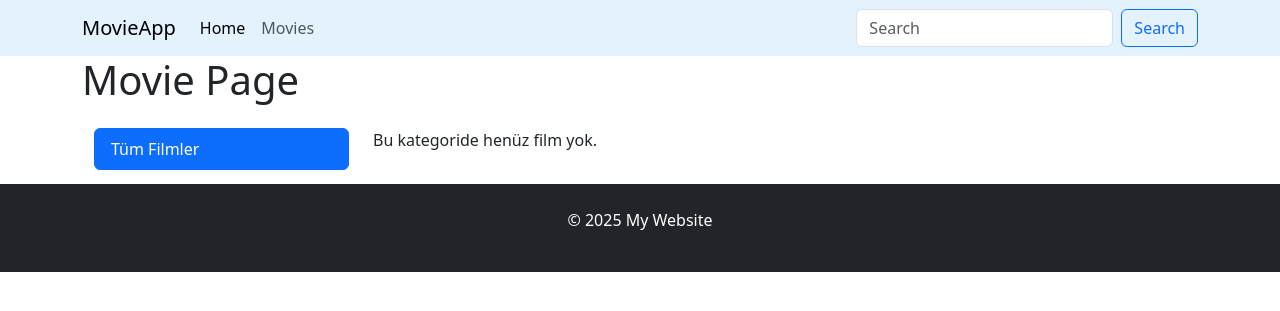
After one commit to HarunOktayB/movieDjango, a Django app: template apps/movies/templates/movies/categories.html in a window 1280 px wide. The commit adds this page. Shown: the top 311 px of the page. Run offline with Django 5.2, Linux system fonts and the light colour scheme; the template is opened without the code that fills it, so the values that code supplies are empty.

Commit message:
debugged

```diff
--- /dev/null
+++ b/apps/movies/templates/movies/categories.html
@@ -0,0 +1,9 @@
+{% extends 'base.html' %}
+{% load static %}
+{% block content %}
+    <h1>Movie Page</h1>
+
+
+    {% include 'movies/movieList.html' %}
+
+{% endblock %}
--- a/apps/movies/templates/movies/movieList.html
+++ b/apps/movies/templates/movies/movieList.html
@@ -8,15 +8,16 @@
                         Tüm Filmler
                     </a>
                     {% for kategori in kategoriler %}
-                        <a href="{% url 'categories' kategori.id %}"
-                           class="list-group-item list-group-item-action {% if secilen_kategori.id == kategori.id %}active{% endif %}">
-                            {{ kategori }}
+                        <a href="{% url 'category_movies' kategori.id %}"
+
+                        class="list-group-item list-group-item-action {% if secilen_kategori.id == kategori.id %}active{% endif %}">
+                        {{ kategori }}
                         </a>
                     {% endfor %}
                 </div>
             </div>
             <div class="col-9">
-                <div class="row">
+                <div class="row mb-3">
                     {% for f in filmler %}
                         <div class="col-4">
                             {% include 'movies/partials/movieCard.html' %}
--- a/apps/movies/urls.py
+++ b/apps/movies/urls.py
@@ -1,11 +1,12 @@
 from django.urls import path
 from . import views
-
 
 urlpatterns = [
     path('', views.home, name='home'),
     path('movies', views.movies, name='movies'),
     path('movies/<int:id>', views.movie_details, name='details'),
+    path('movies/category/<int:id>/', views.category_movies, name='category_movies'),  # ✅ Eklendi!
+
     #Burada id parametresi alıyoruz ve bu id parametresi ile movie_details fonksiyonuna yönlendiriyoruz.
     #Bu sayede her bir film için ayrı bir sayfa oluşturmuş oluyoruz.
     #id obje id'si oluyor ve bu id'yi kullanarak o id'ye ait olan filmi çekiyoruz. slug görevi görüyor.
```
